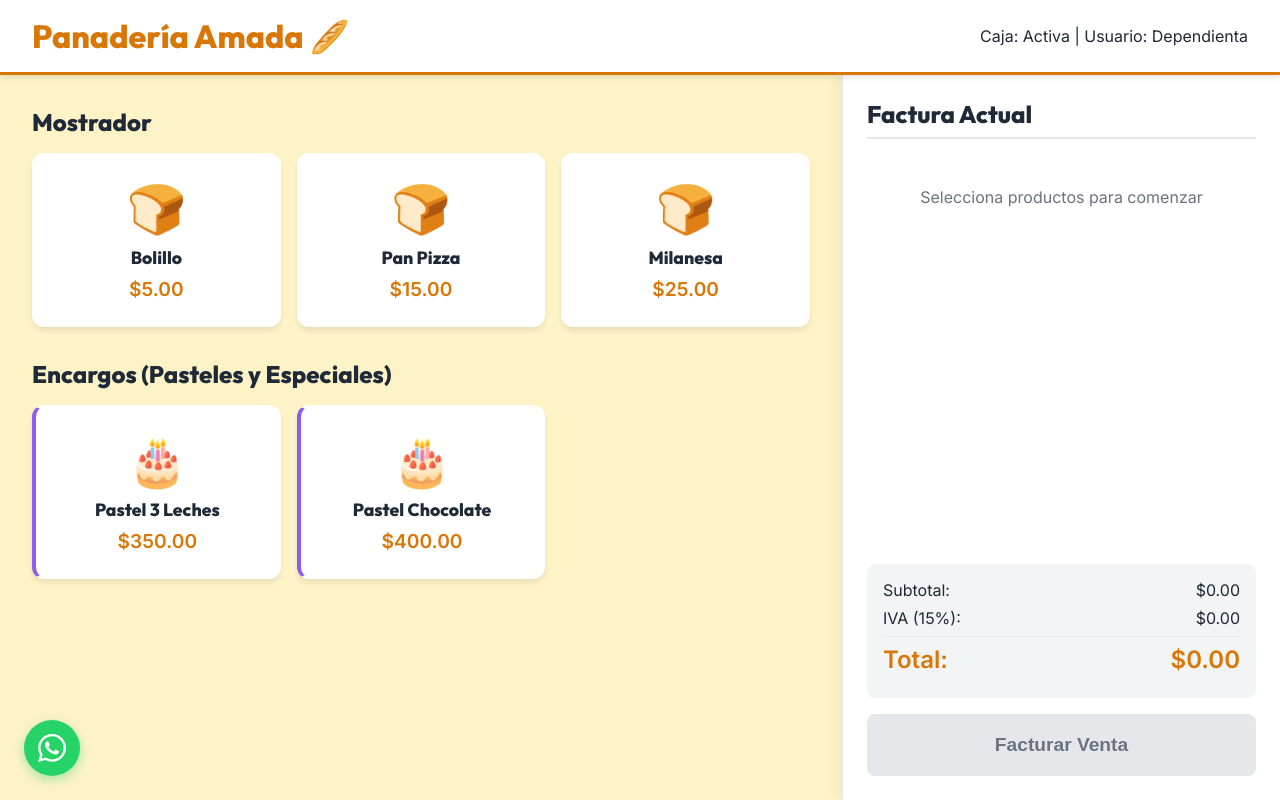
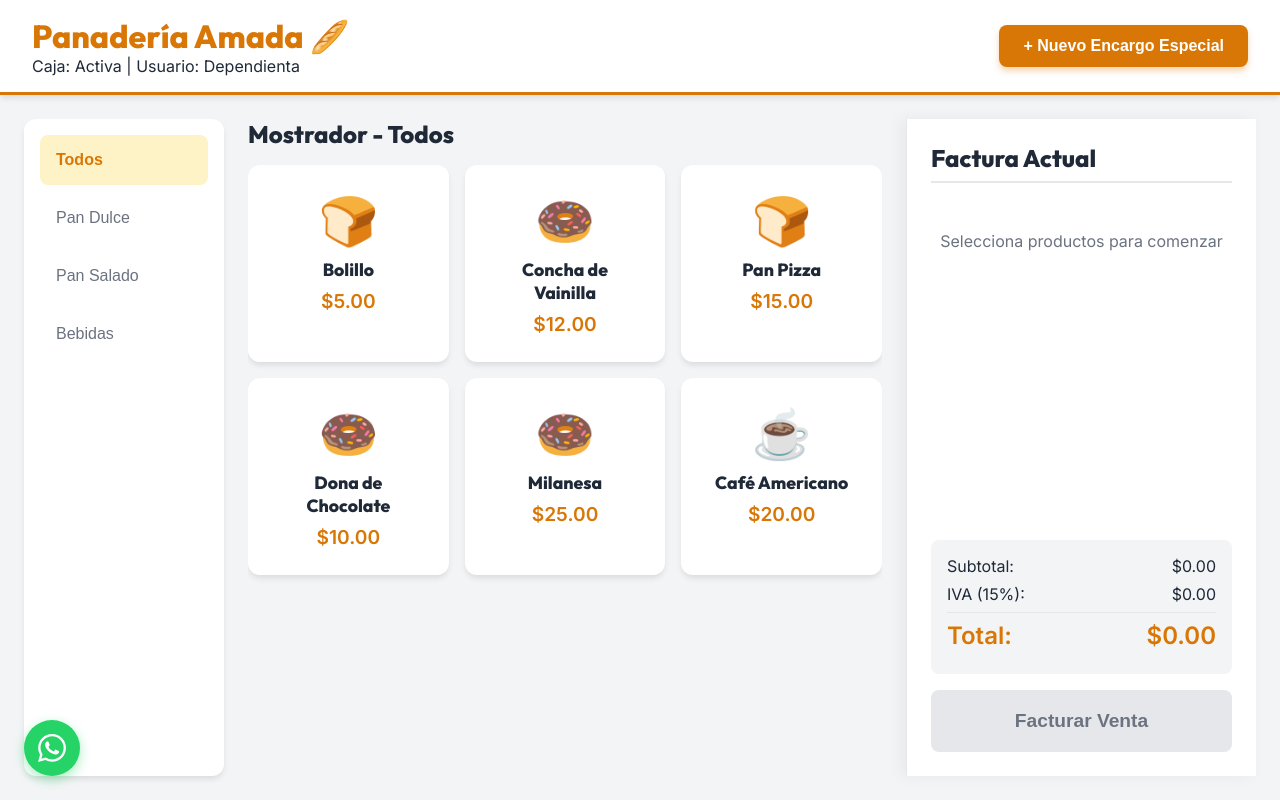
Before and after one commit to ruiz212/Ingenieria-de-software-, a Flask app: page /pos in a window 1280 px wide. Run offline with Flask 3, Linux system fonts and the light colour scheme.

Commit message:
feat(UI): Implement POS layout redesign with categories sidebar and encargo wizard

```diff
--- a/app.py
+++ b/app.py
@@ -25,11 +25,14 @@ def main_hub():
 def index():
     # Simulamos los productos de la DB para el MVP
     productos = [
-        {'id': 1, 'nombre': 'Bolillo', 'categoria': 'Mostrador', 'precio': 5.00},
-        {'id': 2, 'nombre': 'Pan Pizza', 'categoria': 'Mostrador', 'precio': 15.00},
-        {'id': 3, 'nombre': 'Milanesa', 'categoria': 'Mostrador', 'precio': 25.00},
-        {'id': 4, 'nombre': 'Pastel 3 Leches', 'categoria': 'Encargo', 'precio': 350.00},
-        {'id': 5, 'nombre': 'Pastel Chocolate', 'categoria': 'Encargo', 'precio': 400.00}
+        {'id': 1, 'nombre': 'Bolillo', 'categoria': 'Pan Salado', 'precio': 5.00},
+        {'id': 2, 'nombre': 'Concha de Vainilla', 'categoria': 'Pan Dulce', 'precio': 12.00},
+        {'id': 3, 'nombre': 'Pan Pizza', 'categoria': 'Pan Salado', 'precio': 15.00},
+        {'id': 4, 'nombre': 'Dona de Chocolate', 'categoria': 'Pan Dulce', 'precio': 10.00},
+        {'id': 5, 'nombre': 'Milanesa', 'categoria': 'Pan Dulce', 'precio': 25.00},
+        {'id': 6, 'nombre': 'Café Americano', 'categoria': 'Bebidas', 'precio': 20.00},
+        {'id': 7, 'nombre': 'Pastel 3 Leches (Base)', 'categoria': 'Encargo', 'precio': 350.00},
+        {'id': 8, 'nombre': 'Pastel Chocolate (Base)', 'categoria': 'Encargo', 'precio': 400.00}
     ]
     ingredientes = [
         {'id': 1, 'nombre': 'Relleno de Fresa', 'precio': 50.00},
--- a/static/css/style.css
+++ b/static/css/style.css
@@ -39,19 +39,57 @@ h1, h2, h3 { font-family: 'Outfit', sans-serif; }
 
 .app-header h1 { color: var(--primary-color); }
 
-/* Layout de dos columnas */
+/* Layout de tres columnas */
 .pos-layout {
-    display: flex;
+    display: grid;
+    grid-template-columns: 200px 1fr 350px;
+    gap: 1.5rem;
+    padding: 1.5rem;
     flex: 1;
     overflow: hidden;
 }
 
+/* Sidebar Categorías */
+.category-sidebar {
+    display: flex;
+    flex-direction: column;
+    gap: 0.5rem;
+    background: var(--card-bg);
+    padding: 1rem;
+    border-radius: 12px;
+    box-shadow: var(--shadow);
+    overflow-y: auto;
+}
+
+.category-btn {
+    padding: 1rem;
+    background: transparent;
+    border: none;
+    text-align: left;
+    font-size: 1rem;
+    font-weight: 500;
+    color: var(--text-muted);
+    border-radius: 8px;
+    cursor: pointer;
+    transition: all 0.2s;
+}
+
+.category-btn:hover {
+    background: var(--background);
+    color: var(--primary-color);
+}
+
+.category-btn.active {
+    background: var(--secondary);
+    color: var(--primary-color);
+    font-weight: 600;
+}
+
 /* Panel Catálogo */
 .catalog-panel {
-    flex: 2;
-    padding: 2rem;
     overflow-y: auto;
-    background-color: var(--secondary);
+    background-color: var(--background);
+    border-radius: 12px;
 }
 
 .section-title { margin-bottom: 1rem; color: var(--text-main); }
--- a/static/js/pos.js
+++ b/static/js/pos.js
@@ -6,7 +6,10 @@ document.addEventListener('DOMContentLoaded', () => {
     catalogPanel.addEventListener('click', (e) => {
         const card = e.target.closest('.product-card');
         if (card) {
-            const id = parseInt(card.dataset.id);
+            // Ignorar los clics en las bases de encargo en esta vista principal
+            if (card.classList.contains('base-encargo-option')) return;
+
+            const id = card.dataset.id;
             const nombre = card.dataset.nombre;
             const precio = parseFloat(card.dataset.precio);
             const categoria = card.dataset.categoria;
@@ -19,12 +22,66 @@ document.addEventListener('DOMContentLoaded', () => {
         }
     });
 
-    // Lógica del Modal de Ingredientes
-    let itemPendienteParaCarrito = null;
+    // Lógica de Pestañas (Categorías)
+    const categoryBtns = document.querySelectorAll('.category-btn');
+    const filterableProducts = document.querySelectorAll('.filterable-product');
+    const currentCategoryTitle = document.getElementById('current-category-title');
+
+    categoryBtns.forEach(btn => {
+        btn.addEventListener('click', () => {
+            // Remover 'active' de todos y poner al actual
+            categoryBtns.forEach(b => b.classList.remove('active'));
+            btn.classList.add('active');
+
+            const filter = btn.dataset.filter;
+            currentCategoryTitle.textContent = `Mostrador - ${filter}`;
+
+            filterableProducts.forEach(product => {
+                if (filter === 'Todos' || product.dataset.categoria === filter) {
+                    product.style.display = 'block';
+                } else {
+                    product.style.display = 'none';
+                }
+            });
+        });
+    });
+
+    // Lógica del Botón "+ Nuevo Encargo Especial"
+    const btnNuevoEncargo = document.getElementById('btn-nuevo-encargo');
+    const baseEncargoModal = document.getElementById('base-encargo-modal');
+    const btnCerrarBaseEncargo = document.getElementById('btn-cerrar-base-encargo');
+
+    if (btnNuevoEncargo) {
+        btnNuevoEncargo.addEventListener('click', () => {
+            baseEncargoModal.classList.remove('hidden');
+        });
+    }
+
+    if (btnCerrarBaseEncargo) {
+        btnCerrarBaseEncargo.addEventListener('click', () => {
+            baseEncargoModal.classList.add('hidden');
+        });
+    }
+
+    // Seleccionar Base del Pastel
+    document.querySelectorAll('.base-encargo-option').forEach(option => {
+        option.addEventListener('click', () => {
+            baseEncargoModal.classList.add('hidden');
+            const id = option.dataset.id;
+            const nombre = option.dataset.nombre;
+            const precio = parseFloat(option.dataset.precio);
+            const categoria = option.dataset.categoria;
+            abrirModalIngredientes(id, nombre, precio, categoria);
+        });
+    });
+
+    // Modal de Ingredientes
     const ingredientesModal = document.getElementById('ingredientes-modal');
     const btnConfirmarIngredientes = document.getElementById('btn-confirmar-ingredientes');
     const btnCerrarIngredientes = document.getElementById('btn-cerrar-ingredientes');
     const inputIngredientesTotal = document.getElementById('modal-ingredientes-total');
+
+    let itemPendienteParaCarrito = null;
 
     window.abrirModalIngredientes = function(id, nombre, precio, categoria) {
         itemPendienteParaCarrito = { id, nombre, precioBase: precio, categoria };
--- a/templates/index.html
+++ b/templates/index.html
@@ -8,32 +8,36 @@
     <link href="https://fonts.googleapis.com/css2?family=Outfit:wght@400;600;800&family=Inter:wght@400;500;600&display=swap" rel="stylesheet">
 </head>
 <body>
-    <header class="app-header">
-        <h1>Panadería Amada 🥖</h1>
-        <div class="user-info">Caja: Activa | Usuario: Dependienta</div>
+    <header class="app-header" style="display: flex; justify-content: space-between; align-items: center;">
+        <div>
+            <a href="/" style="text-decoration: none; color: inherit;">
+                <h1>Panadería Amada 🥖</h1>
+            </a>
+            <div class="user-info">Caja: Activa | Usuario: Dependienta</div>
+        </div>
+        <button id="btn-nuevo-encargo" style="background: var(--primary-color); color: white; border: none; padding: 0.75rem 1.5rem; border-radius: 8px; font-weight: 600; font-size: 1rem; cursor: pointer; box-shadow: 0 4px 6px rgba(217, 119, 6, 0.3);">+ Nuevo Encargo Especial</button>
     </header>
 
     <main class="pos-layout">
-        <!-- Panel Izquierdo: Catálogo -->
+        <!-- Panel Izquierdo: Menú de Categorías -->
+        <aside class="category-sidebar">
+            <button class="category-btn active" data-filter="Todos">Todos</button>
+            <button class="category-btn" data-filter="Pan Dulce">Pan Dulce</button>
+            <button class="category-btn" data-filter="Pan Salado">Pan Salado</button>
+            <button class="category-btn" data-filter="Bebidas">Bebidas</button>
+        </aside>
+
+        <!-- Centro: Catálogo de Productos -->
         <section class="catalog-panel">
-            <h2 class="section-title">Mostrador</h2>
+            <h2 class="section-title" id="current-category-title">Mostrador - Todos</h2>
             <div class="products-grid">
-                {% for producto in productos if producto.categoria == 'Mostrador' %}
-                <article class="product-card" data-id="{{ producto.id }}" data-nombre="{{ producto.nombre }}" data-precio="{{ producto.precio }}" data-categoria="{{ producto.categoria }}">
-                    <div class="card-icon">🍞</div>
-                    <div class="card-info">
-                        <h3>{{ producto.nombre }}</h3>
-                        <p class="price">${{ "%.2f"|format(producto.precio) }}</p>
+                {% for producto in productos if producto.categoria != 'Encargo' %}
+                <article class="product-card filterable-product" data-id="{{ producto.id }}" data-nombre="{{ producto.nombre }}" data-precio="{{ producto.precio }}" data-categoria="{{ producto.categoria }}">
+                    <div class="card-icon">
+                        {% if producto.categoria == 'Pan Dulce' %}🍩
+                        {% elif producto.categoria == 'Bebidas' %}☕
+                        {% else %}🍞{% endif %}
                     </div>
-                </article>
-                {% endfor %}
-            </div>
-
-            <h2 class="section-title mt-2">Encargos (Pasteles y Especiales)</h2>
-            <div class="products-grid">
-                {% for producto in productos if producto.categoria == 'Encargo' %}
-                <article class="product-card encargo-card" data-id="{{ producto.id }}" data-nombre="{{ producto.nombre }}" data-precio="{{ producto.precio }}" data-categoria="{{ producto.categoria }}">
-                    <div class="card-icon">🎂</div>
                     <div class="card-info">
                         <h3>{{ producto.nombre }}</h3>
                         <p class="price">${{ "%.2f"|format(producto.precio) }}</p>
@@ -185,6 +189,30 @@
         </div>
     </div>
 
+    <!-- Modal para Seleccionar Base de Pastel -->
+    <div id="base-encargo-modal" class="modal hidden">
+        <div class="modal-content" style="max-width: 600px;">
+            <h2>Paso 1: Seleccionar Base</h2>
+            <p>Elige el tipo de pastel o producto especial para el encargo.</p>
+
+            <div class="products-grid" style="margin-top: 1rem;">
+                {% for producto in productos if producto.categoria == 'Encargo' %}
+                <article class="product-card base-encargo-option" data-id="{{ producto.id }}" data-nombre="{{ producto.nombre }}" data-precio="{{ producto.precio }}" data-categoria="{{ producto.categoria }}">
+                    <div class="card-icon">🎂</div>
+                    <div class="card-info">
+                        <h3>{{ producto.nombre }}</h3>
+                        <p class="price">${{ "%.2f"|format(producto.precio) }}</p>
+                    </div>
+                </article>
+                {% endfor %}
+            </div>
+
+            <div class="modal-actions">
+                <button type="button" class="btn-cancel" id="btn-cerrar-base-encargo">Cancelar</button>
+            </div>
+        </div>
+    </div>
+
     <!-- Modal del Ticket / Factura -->
     <div id="factura-modal" class="modal hidden">
         <div class="modal-content ticket-modal">
```
